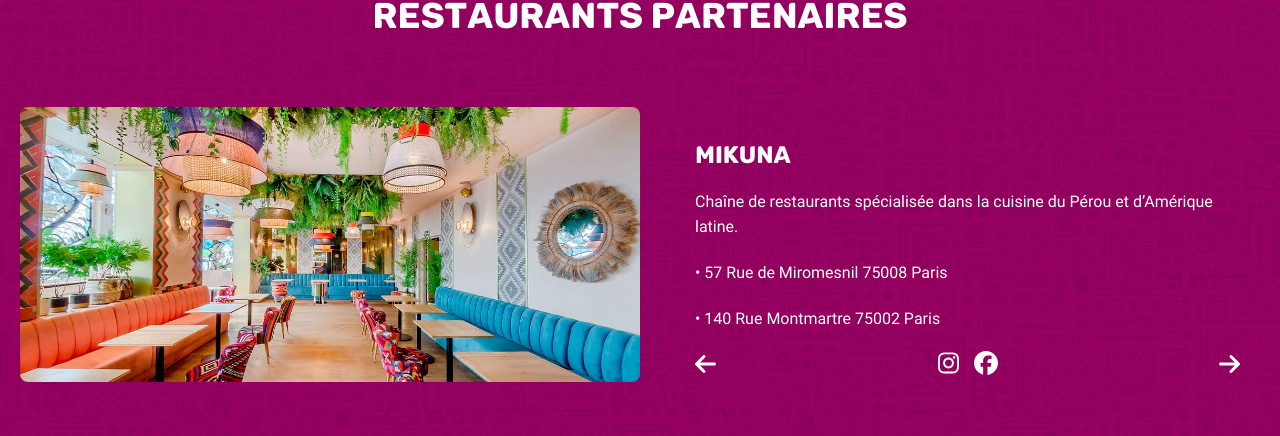
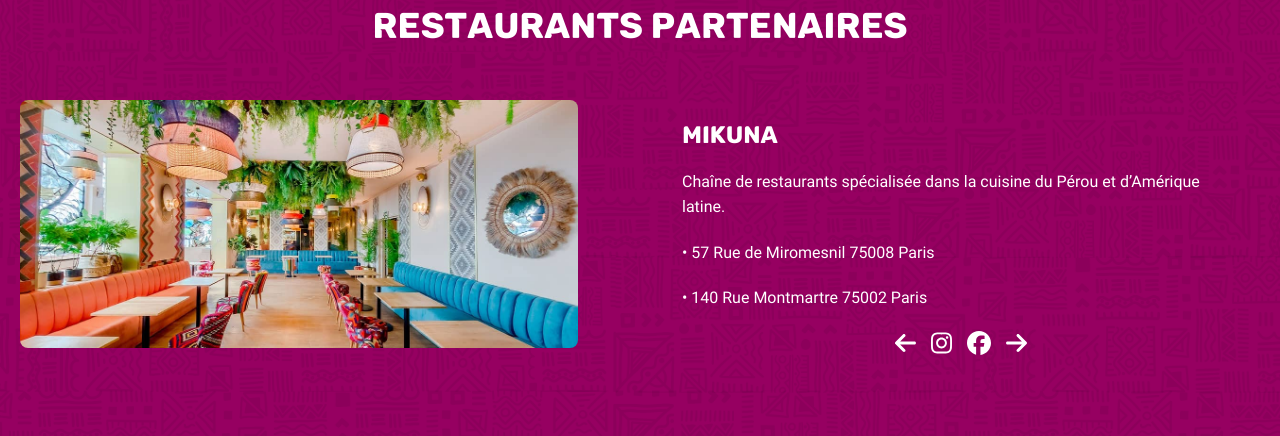
Before and after one commit to ikramchehouani/cozco-landing-page, a React (Create React App) app: page / in a window 1280 px wide. Shown: the part 2354-2790 px from the top of the page. Built offline with nearby package versions, Linux system fonts and the light colour scheme.

Commit message:
responsive restaurant

```diff
--- a/src/components/Restaurant/Restaurant.css
+++ b/src/components/Restaurant/Restaurant.css
@@ -9,7 +9,7 @@
 }
 
 .restaurant {
-  padding: 50px 50px 1px 0px;
+  padding: 50px 20px;
   background-image: url('../../assets/purple-background.png');
   background-size: cover;
   background-position: center;
@@ -33,16 +33,15 @@
   flex-direction: column;
   align-items: center;
   width: 100%;
-  margin: 70px 0;
+  margin: 30px 0;
 }
 
 .restaurant-content .restaurant-description {
-  max-width: 50%;
-  text-align: left;
+  max-width: 100%;
+  text-align: center;
   padding: 0 20px;
   font-family: 'Roboto';
-  margin-left: 15px;
-  position: relative;
+  margin: 20px 0;
 }
 
 .restaurant-content .restaurant-description h3 {
@@ -62,7 +61,6 @@
   justify-content: center;
   gap: 15px;
   margin-top: 20px;
-  position: relative;
 }
 
 .restaurant-content .restaurant-description .social-icons .icon {
@@ -71,25 +69,10 @@
   cursor: pointer;
 }
 
-.restaurant-content .restaurant-description .social-icons .left-arrow,
-.restaurant-content .restaurant-description .social-icons .right-arrow {
-  position: absolute;
-  top: 50%;
-  transform: translateY(-50%);
-}
-
-.restaurant-content .restaurant-description .social-icons .left-arrow {
-  left: 0;
-}
-
-.restaurant-content .restaurant-description .social-icons .right-arrow {
-  right: 0;
-}
-
 .restaurant-image {
   width: 100%;
   max-width: 400px;
-  margin: 0 auto;
+  margin: 20px auto;
 }
 
 .restaurant-image img {
@@ -101,34 +84,20 @@
 
 /* Responsive styles */
 @media (min-width: 768px) {
-
   .restaurant-content {
     flex-direction: row;
-    justify-content: flex-start;
+    justify-content: space-between;
     align-items: center;
   }
 
   .restaurant-content .restaurant-description {
-    max-width: 50%;
+    max-width: 45%;
     text-align: left;
-    margin-left: 15px;
+    margin-left: 20px;
   }
 
   .restaurant-image {
-    max-width: 50%;
-    margin-right: 20px;
+    max-width: 45%;
+    margin: 0;
   }
-
-  .restaurant {
-    padding: 40px 20px;
-    background-image: url('../../assets/purple-background.png');
-    background-size: cover;
-    background-position: center;
-    background-repeat: no-repeat;
-    box-sizing: border-box;
-    color: #fff;
-    text-align: center;
-  }
-
-
 }
```
